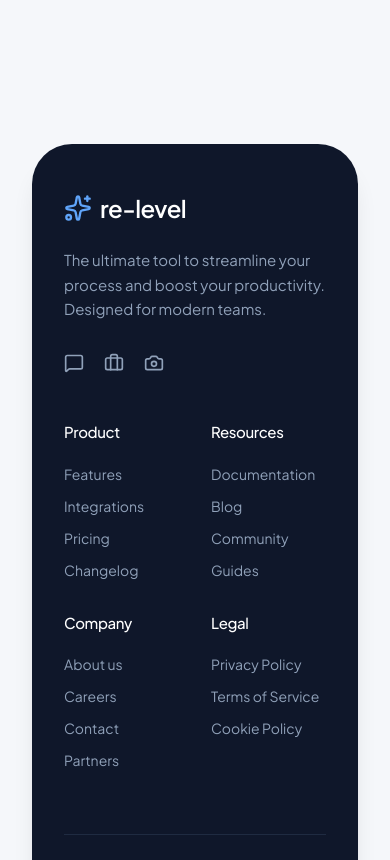
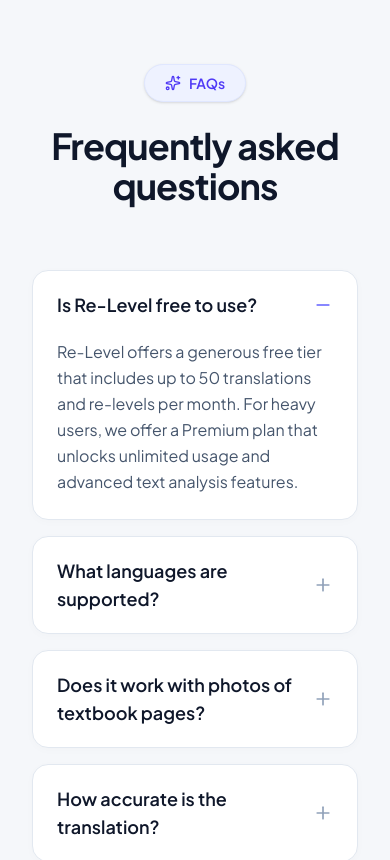
Before and after one commit to bhaveshpatil093/re-level, a React (Vite) app: page / in a window 390 px wide. Shown: the part 7160-8020 px from the top of the page. Built offline with nearby package versions, Linux system fonts and the light colour scheme.

Commit message:
Add FAQ accordion section

```diff
--- a/src/pages/Landing.jsx
+++ b/src/pages/Landing.jsx
@@ -1,6 +1,6 @@
 import { useState } from 'react'
 import { motion } from 'framer-motion'
-import { Sparkles, Languages, Volume2, BookOpen, Brain, GraduationCap, Camera, Settings, CheckCircle2, Star, ChevronLeft, ChevronRight } from 'lucide-react'
+import { Sparkles, Languages, Volume2, BookOpen, Brain, GraduationCap, Camera, Settings, CheckCircle2, Star, ChevronLeft, ChevronRight, Plus, Minus } from 'lucide-react'
 import { Link } from 'react-router-dom'
 import { Button } from '../components/ui/Button'
 import { GradientBlob } from '../components/ui/GradientBlob'
@@ -28,8 +28,32 @@
   }
 ];
 
+const faqs = [
+  {
+    q: "Is Re-Level free to use?",
+    a: "Re-Level offers a generous free tier that includes up to 50 translations and re-levels per month. For heavy users, we offer a Premium plan that unlocks unlimited usage and advanced text analysis features."
+  },
+  {
+    q: "What languages are supported?",
+    a: "Currently, we support translations from over 100 languages into English. We are actively working on supporting outputs in additional languages to help learners across the globe."
+  },
+  {
+    q: "Does it work with photos of textbook pages?",
+    a: "Yes! You can snap a photo of any textbook page or worksheet on your mobile device, or upload an image directly. Our advanced OCR technology will extract the text and instantly re-level it for you."
+  },
+  {
+    q: "How accurate is the translation?",
+    a: "We use state-of-the-art AI language models designed specifically for context preservation. While it simplifies the reading level, it meticulously retains the core factual meaning and educational context of the original text."
+  },
+  {
+    q: "Can teachers use this with a whole class?",
+    a: "Absolutely. We offer an Educator Plan that allows teachers to create bulk re-leveled reading assignments, track student comprehension, and provide tailored reading materials for diverse classrooms."
+  }
+];
+
 export default function Landing() {
   const [currentTestimonial, setCurrentTestimonial] = useState(0);
+  const [openFaq, setOpenFaq] = useState(0);
 
   const nextTestimonial = () => setCurrentTestimonial((prev) => (prev + 1) % testimonials.length);
   const prevTestimonial = () => setCurrentTestimonial((prev) => (prev === 0 ? testimonials.length - 1 : prev - 1));
@@ -480,6 +504,62 @@
             </div>
           </div>
         </section>
+
+        {/* FAQ Section */}
+        <section id="faq" className="max-w-[800px] mx-auto w-full px-4 pt-16 pb-32 relative z-10">
+          <div className="text-center mb-16">
+            <motion.div
+              initial={{ opacity: 0, y: 10 }}
+              whileInView={{ opacity: 1, y: 0 }}
+              viewport={{ once: true }}
+              className="inline-flex items-center justify-center bg-indigo-50 text-indigo-600 px-5 py-2 rounded-full font-semibold text-sm mb-6 border border-indigo-100 shadow-sm"
+            >
+              <Sparkles className="w-4 h-4 mr-2" />
+              FAQs
+            </motion.div>
+            <motion.h2
+              initial={{ opacity: 0, y: 10 }}
+              whileInView={{ opacity: 1, y: 0 }}
+              viewport={{ once: true }}
+              transition={{ delay: 0.1 }}
+              className="text-4xl md:text-5xl font-bold text-navy tracking-tight"
+            >
+              Frequently asked questions
+            </motion.h2>
+          </div>
+
+          <div className="flex flex-col gap-4">
+            {faqs.map((faq, idx) => (
+              <motion.div
+                key={idx}
+                initial={{ opacity: 0, y: 10 }}
+                whileInView={{ opacity: 1, y: 0 }}
+                viewport={{ once: true }}
+                transition={{ delay: 0.1 * (idx % 3) }}
+                className="bg-white rounded-2xl border border-slate-200 overflow-hidden shadow-[0_2px_10px_rgb(0,0,0,0.02)] hover:border-slate-300 transition-colors"
+              >
+                <button
+                  onClick={() => setOpenFaq(openFaq === idx ? null : idx)}
+                  className="w-full text-left px-6 py-5 flex items-center justify-between font-semibold text-lg text-navy focus:outline-none"
+                >
+                  {faq.q}
+                  {openFaq === idx ? (
+                    <Minus className="w-5 h-5 text-indigo-500 shrink-0 ml-4" />
+                  ) : (
+                    <Plus className="w-5 h-5 text-slate-400 shrink-0 ml-4" />
+                  )}
+                </button>
+                {/* Framer Motion AnimatePresence could be used here for smooth expanding,
+                    but for simplicity we just render conditionally */}
+                {openFaq === idx && (
+                  <div className="px-6 pb-6 text-slate-600 leading-relaxed">
+                    {faq.a}
+                  </div>
+                )}
+              </motion.div>
+            ))}
+          </div>
+        </section>
       </main>
 
       <Footer />
```
